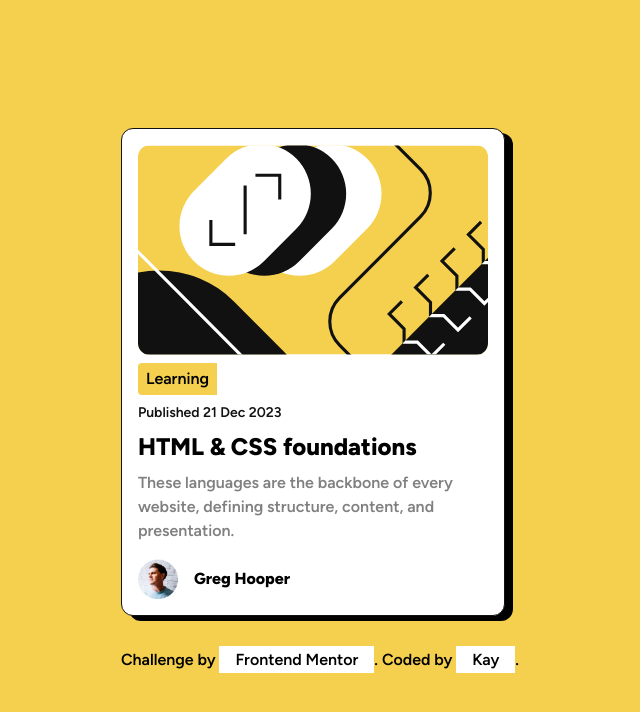
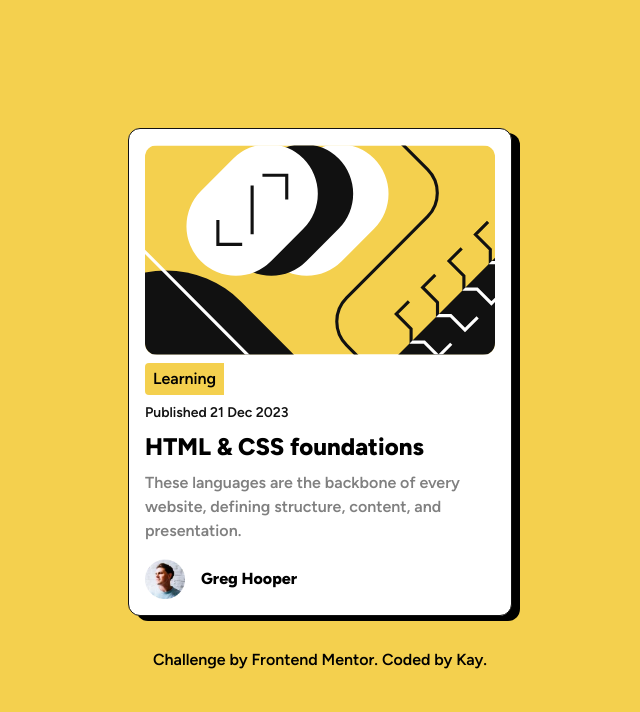
Before and after one commit to ofthewildfire/FEM-blog-preview, a website built with Vite: page index.html in a window 1280 px wide. Shown: the whole page, without its empty margins (320-960 px from the left). Built offline with nearby package versions, Linux system fonts and the light colour scheme.

Commit message:
removed the bg con links sigh

```diff
--- a/index.html
+++ b/index.html
@@ -14,7 +14,7 @@
 
   <main>
     <!-- Main white card -->
-    <div class="blog-card bg-white max-w-sm rounded-xl p-4 border border-black">
+    <article class="blog-card bg-white max-w-sm rounded-xl p-4 border border-black">
       <!-- svg image container -->
       <div class="blog-card__img-container">
         <img class="img-container__img rounded-xl w-full" src="./assets/images/illustration-article.svg"
@@ -33,14 +33,13 @@
           class="author-container__avatar">
         <span class="author-container__author-name font-bold">Greg Hooper</span>
       </div>
-    </div>
+    </article>
     <!-- main white card end -->
   </main>
   <footer class="text-center">
     <div class="attribution">
-      Challenge by <a href="https://www.frontendmentor.io?ref=challenge" class="bg-white px-4 py-1"
-        target="_blank">Frontend Mentor</a>.
-      Coded by <a class="bg-white px-4 py-1" target="_blank" href="https://www.github.com/ofthewildfire">Kay</a>.
+      Challenge by <a href="https://www.frontendmentor.io?ref=challenge" target="_blank">Frontend Mentor</a>.
+      Coded by <a target="_blank" href="https://www.github.com/ofthewildfire">Kay</a>.
     </div>
   </footer>
 </body>
```
